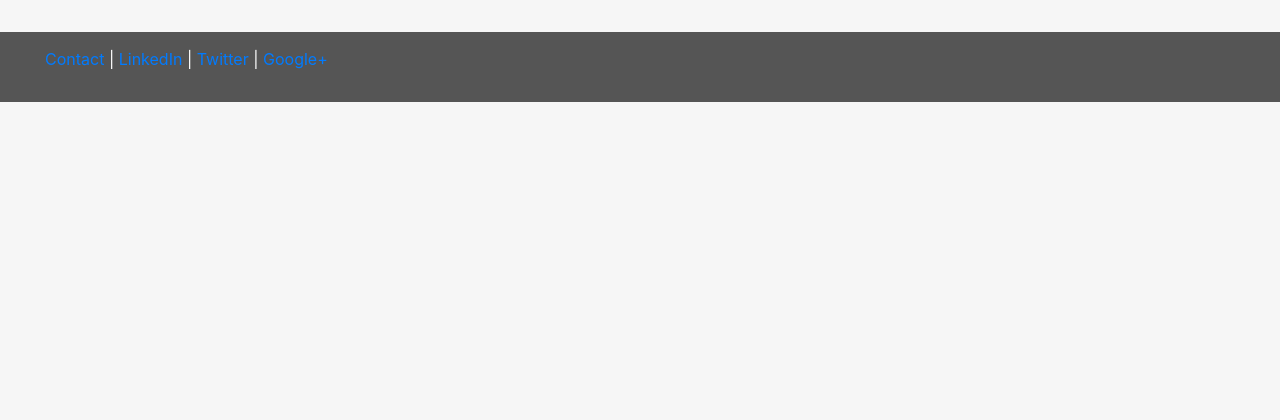
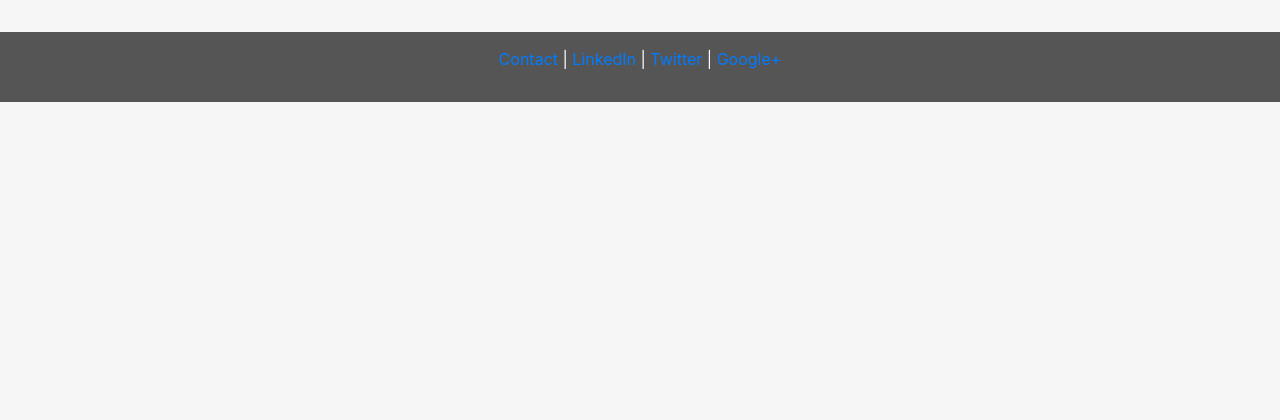
Before and after one commit to ford19982541/projectMyStore, a Django app: page / in a window 1280 px wide. Shown: the part 308-728 px from the top of the page. Run offline with Django 3.2, Linux system fonts and the light colour scheme; some libraries are stand-ins or nearby versions.

Commit message:
edit the web site

```diff
--- a/accounts/templates/accounts/header.html
+++ b/accounts/templates/accounts/header.html
@@ -16,8 +16,8 @@
         footer {
             background-color: #555;
             color: white;
-            padding: 15px;
-        }
+         padding: 15px;
+    }
 
 	</style>
 </head>
@@ -68,8 +68,7 @@
                 </div>
         </div>
     </div>
-	<footer>
-		<div class="container-fluid" style='margin-left:15px'>
+	<footer class="container-fluid text-center">
 			<p><a href="#" target="blank">Contact</a> | <a href="#" target="blank">LinkedIn</a> | <a href="#" target="blank">Twitter</a> | <a href="#" target="blank">Google+</a></p>
 		</div>
 	</footer>
```
